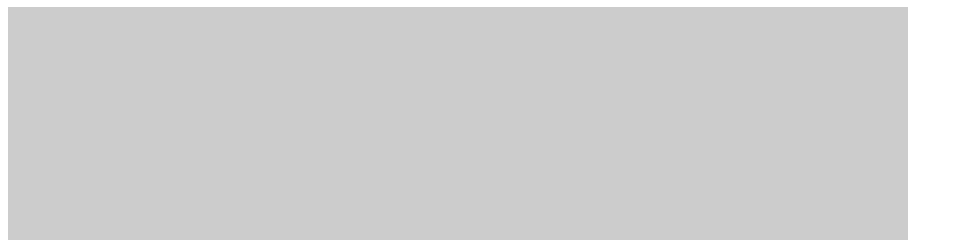
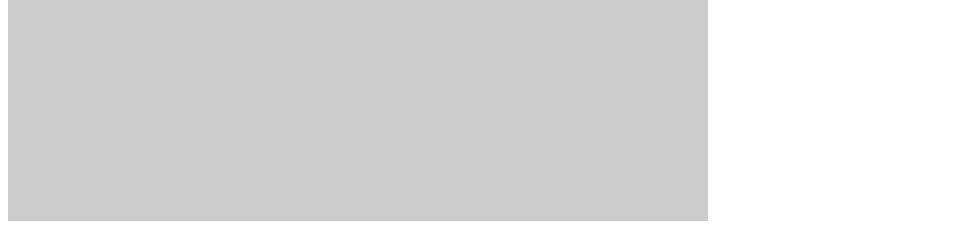
Before and after one commit to pattersons/dsn1675-project-1, a plain HTML site: page index.html in a window 1280 px wide. Shown: the part 287-527 px from the top of the page, without its empty margins (0-963 px from the left). Drawn offline with Linux system fonts and the light colour scheme; placeholder pictures from the web are drawn by us.

Commit message:
adjustments

```diff
--- a/index.html
+++ b/index.html
@@ -8,7 +8,7 @@
 <body>
 
   <header>
-  <img src="http://placehold.it/150x150" alt="">
+  <img src="http://placehold.it/700x500" alt="">
      <h1>Steve Patterson</h1>
 
      <nav>
@@ -21,7 +21,7 @@
 
   <main>
     <div>
-      <img src="http://placehold.it/900x700" alt="">
+      <img src="http://placehold.it/200x200" alt="">
       <h2>The Low Down</h2>
     </div>
 
```
